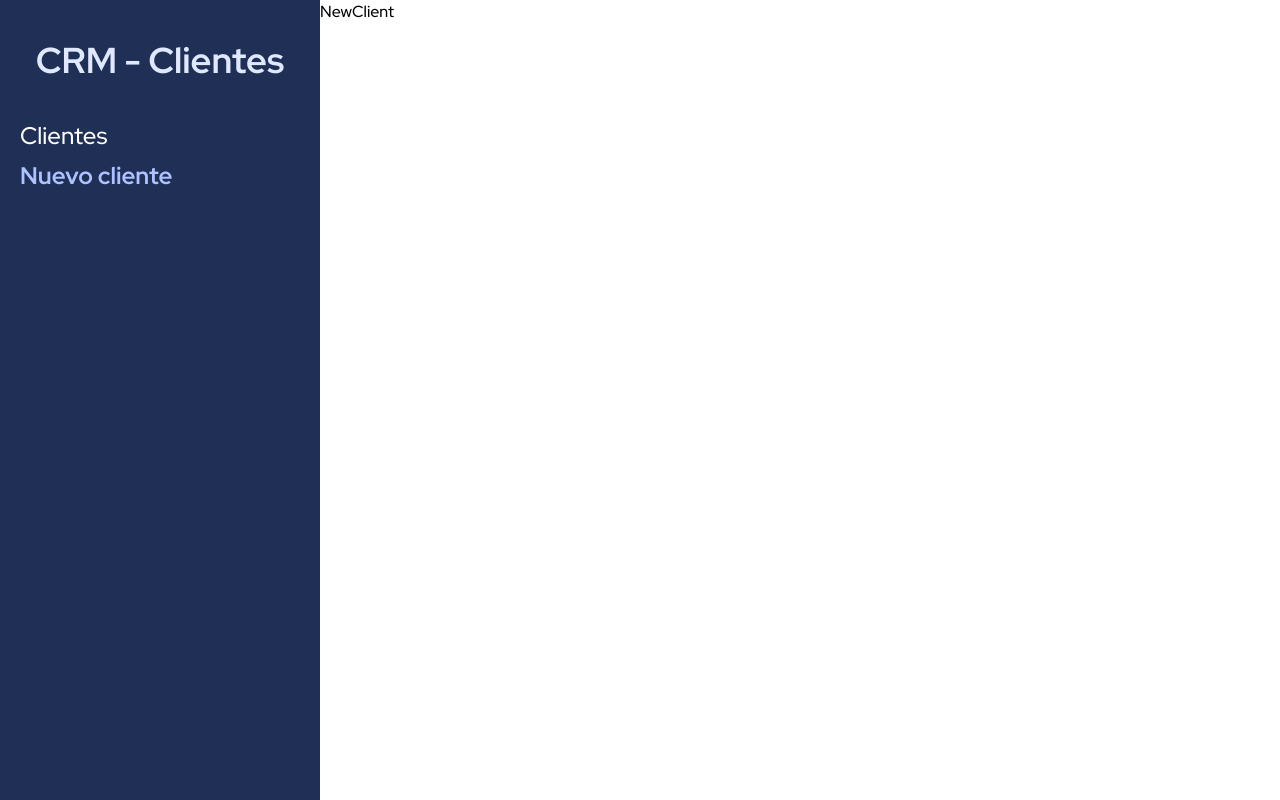
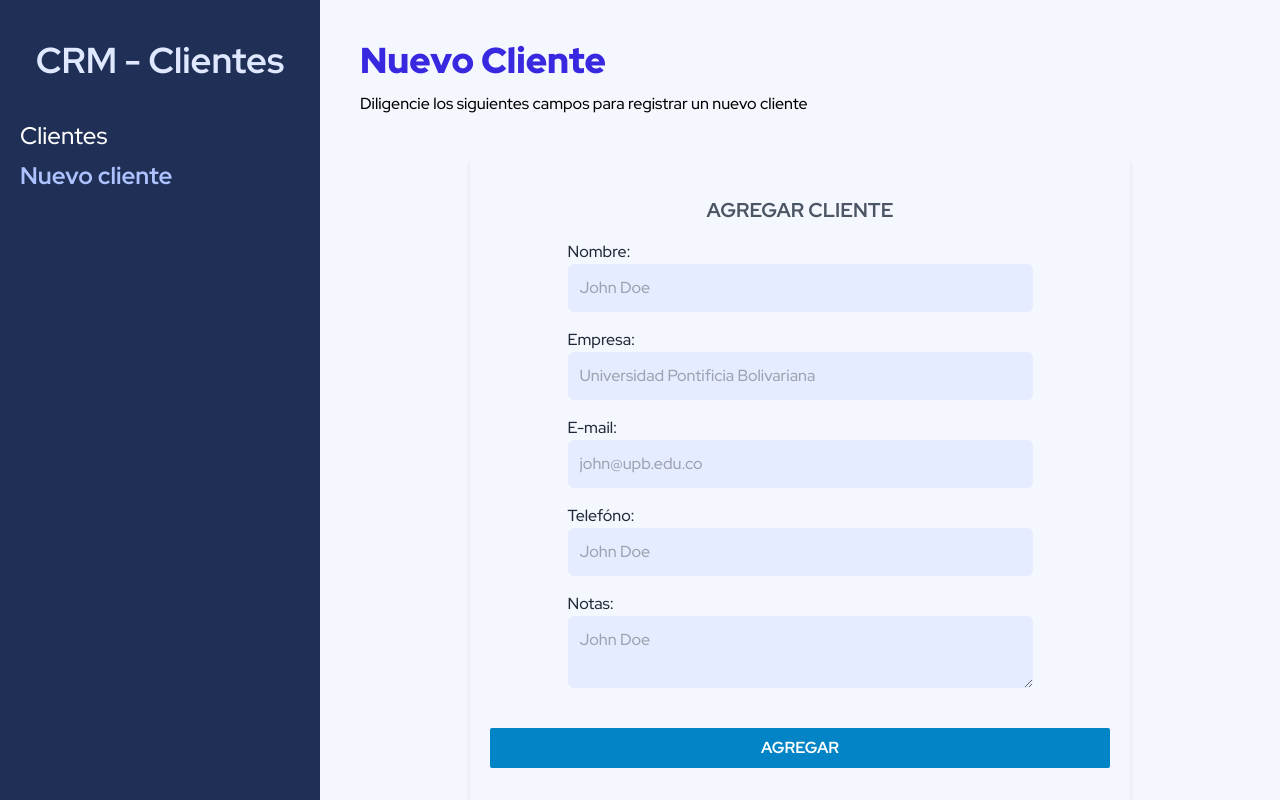
Before and after one commit to jisazamp/administrador-clientes, a React (Vite) app: page /clients/new in a window 1280 px wide. Built offline with nearby package versions, Linux system fonts and the light colour scheme.

Commit message:
Added the basic layout for the form using Formik

```diff
--- a/package.json
+++ b/package.json
@@ -8,9 +8,11 @@
     "preview": "vite preview"
   },
   "dependencies": {
+    "formik": "^2.2.9",
     "react": "^18.0.0",
     "react-dom": "^18.0.0",
-    "react-router-dom": "^6.3.0"
+    "react-router-dom": "^6.3.0",
+    "yup": "^0.32.11"
   },
   "devDependencies": {
     "@types/react": "^18.0.0",
--- /dev/null
+++ b/src/components/Form.jsx
@@ -0,0 +1,105 @@
+import { Formik, Form as FormikForm, Field } from 'formik';
+import * as Yup from 'yup';
+
+const Form = () => {
+  const newClientSchema = Yup.object().shape({
+
+  })
+
+  return (
+    <div className='mt-10 px-5 py-10 rounded-md shadow-md md:w-3/4 mx-auto'>
+      <h1 className='text-gray-600 font-bold text-xl uppercase text-center'>
+        Agregar cliente
+      </h1>
+      <Formik
+        initialValues={{
+          username: '',
+          company: '',
+          email: '',
+          phone: '',
+          notes: '',
+        }}
+        onSubmit={(values) => console.log(values)}
+      >
+        {() => (
+          <FormikForm>
+            <div className='mt-4'>
+              <label htmlFor='username' className='input-label'>
+                Nombre:
+              </label>
+              <Field
+                type='text'
+                placeholder='John Doe'
+                id='username'
+                name='username'
+                className='input-field'
+              />
+            </div>
+
+            <div className='mt-4'>
+              <label htmlFor='company' className='input-label'>
+                Empresa:
+              </label>
+              <Field
+                type='text'
+                placeholder='Universidad Pontificia Bolivariana'
+                id='company'
+                name='company'
+                className='input-field'
+              />
+            </div>
+
+            <div className='mt-4'>
+              <label htmlFor='email' className='input-label'>
+                E-mail:
+              </label>
+              <Field
+                type='email'
+                placeholder='john@upb.edu.co'
+                id='email'
+                name='email'
+                className='input-field'
+              />
+            </div>
+
+            <div className='mt-4'>
+              <label htmlFor='phone' className='input-label'>
+                Telefóno:
+              </label>
+              <Field
+                type='tel'
+                placeholder='John Doe'
+                id='phone'
+                name='phone'
+                className='input-field'
+              />
+            </div>
+
+            <div className='mt-4'>
+              <label htmlFor='notes' className='input-label'>
+                Notas:
+              </label>
+              <Field
+                as='textarea'
+                type='text'
+                placeholder='John Doe'
+                id='notes'
+                name='notes'
+                className='input-field'
+              />
+            </div>
+
+            <input
+              className='bg-sky-600 w-full mt-10 mb-3 py-2 rounded-sm text-white uppercase font-semibold hover:bg-sky-700 transition duration-200 ease-in
+            cursor-pointer'
+              type='submit'
+              value='Agregar'
+            />
+          </FormikForm>
+        )}
+      </Formik>
+    </div>
+  );
+};
+
+export default Form;
--- a/src/index.css
+++ b/src/index.css
@@ -21,4 +21,12 @@ body {
   .nav-link__active {
     @apply text-[#adc2ff] font-semibold
   }
+
+  .input-label {
+    @apply md:w-3/4 block mx-auto text-gray-800
+  }
+
+  .input-field {
+    @apply block w-full md:w-3/4 p-3 bg-[#e5ecff] rounded-md mx-auto
+  }
 }
--- a/src/layout/Layout.jsx
+++ b/src/layout/Layout.jsx
@@ -29,7 +29,7 @@ const Layout = () => {
           </Link>
         </nav>
       </div>
-      <div className='md:w-3/4'>
+      <div className='md:w-3/4 p-10 bg-[#f5f7ff] md:h-screen overflow-scroll'>
         <Outlet />
       </div>
     </div>
--- a/src/pages/NewClient.jsx
+++ b/src/pages/NewClient.jsx
@@ -1,5 +1,15 @@
+import Form from '../components/Form';
+
 const NewClient = () => {
-  return <div>NewClient</div>;
+  return (
+    <>
+      <h1 className=' font-black text-4xl text-[#3829e0]'>Nuevo Cliente</h1>
+      <p className='mt-3'>
+        Diligencie los siguientes campos para registrar un nuevo cliente
+      </p>
+      <Form />
+    </>
+  );
 };
 
 export default NewClient;
```
Also changed, not shown: 1 other file (tests, documents, lock files or other folders).
